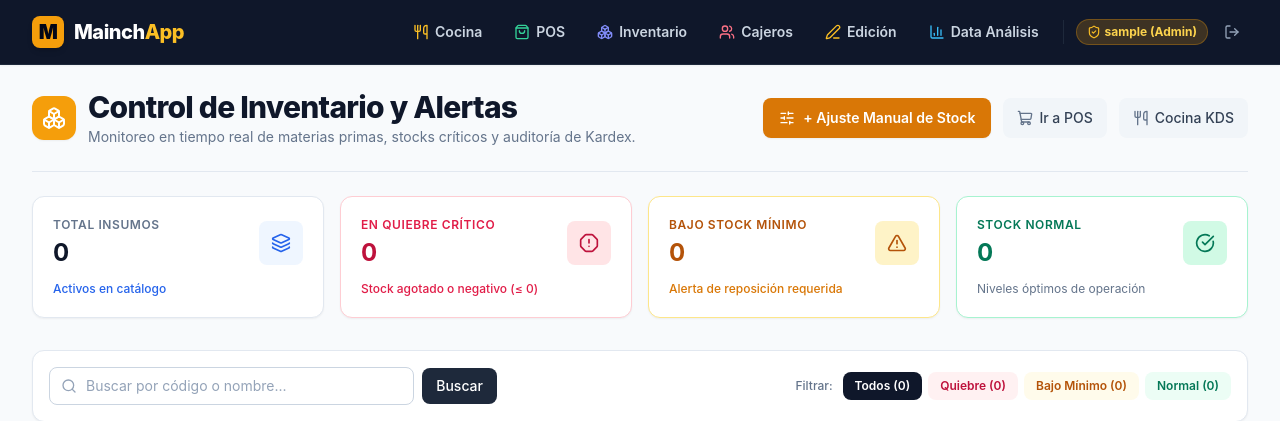
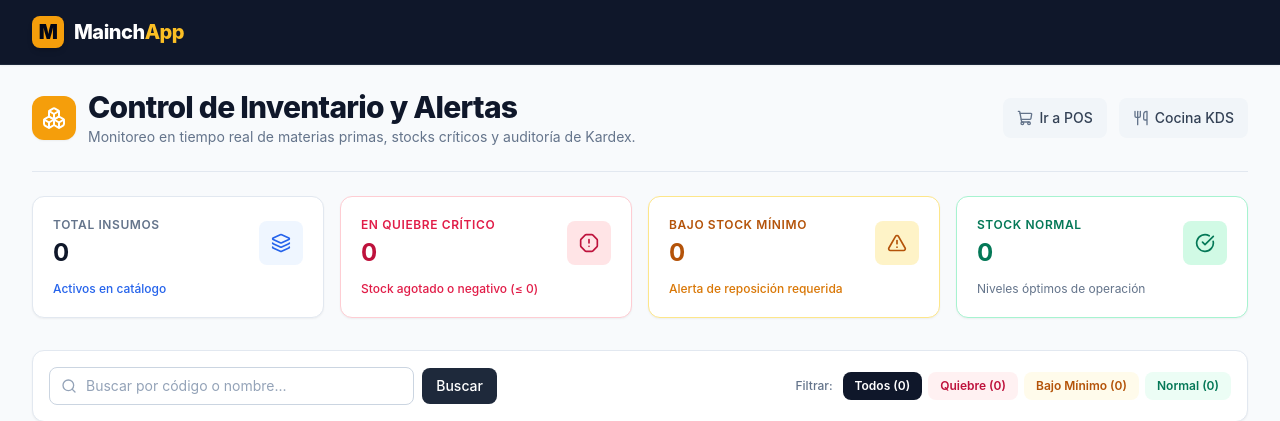
Before and after one commit to ChuanzhiQiu/mainchmenu-main, a Django app: page /inventario/ in a window 1280 px wide. Shown: the top 421 px of the page. Run offline with Django 5.2, Linux system fonts and the light colour scheme; the visitor is signed in with stand-in values (Sample User, id 1); data comes from the database, SQL or seed files in the repository; data that the repository does not hold is empty; some libraries are stand-ins or nearby versions.

Commit message:
fix(ui): ocultar navbar operativo sin sesión de restaurante y limpiar botonera de inventario
- Navbar: los botones Cocina/POS/Caja/Admin solo se renderizan con restaurante activo en sesión (current_tenant).
- Inventario: se elimina el botón superior 'Ajuste Manual de Stock'; el ajuste queda disponible por fila en la tabla.

```diff
--- a/Menu/templates/Menu/base.html
+++ b/Menu/templates/Menu/base.html
@@ -151,7 +151,8 @@
                     {% endif %}
                 </div>
 
-                <!-- Nav Links -->
+                <!-- Nav Links (solo con sesión de restaurante activa) -->
+                {% if current_tenant %}
                 <nav class="flex items-center gap-1 sm:gap-2">
                     <a href="{{ url_kds }}"
                        class="px-2.5 sm:px-3 py-2 rounded-lg text-xs sm:text-sm font-semibold text-slate-300 hover:text-white hover:bg-slate-800 transition inline-flex items-center gap-1.5"
@@ -237,6 +238,7 @@
                     </div>
                     {% endif %}
                 </nav>
+                {% endif %}
             </div>
         </div>
     </header>
--- a/Menu/templates/Menu/inventario.html
+++ b/Menu/templates/Menu/inventario.html
@@ -23,15 +23,6 @@
         </div>
 
         <div class="flex items-center gap-3 flex-wrap">
-            <!-- Botón para abrir el modal de ajuste manual -->
-            <button type="button"
-                    id="btn-abrir-modal-ajuste-general"
-                    onclick="abrirModalAjuste()"
-                    class="inline-flex items-center justify-center px-4 py-2.5 bg-amber-600 hover:bg-amber-700 text-white text-sm font-semibold rounded-lg shadow-sm transition-all duration-150 ease-in-out focus:ring-2 focus:ring-offset-2 focus:ring-amber-500">
-                <i data-lucide="sliders-horizontal" class="w-4 h-4 mr-2"></i>
-                <span>+ Ajuste Manual de Stock</span>
-            </button>
-
             <!-- Acceso a POS y Cocina KDS -->
             <a href="{% url 'Menu:pedidos_crear' %}"
                class="inline-flex items-center justify-center px-3.5 py-2.5 bg-slate-100 hover:bg-slate-200 text-slate-700 text-sm font-medium rounded-lg transition-colors">
```
